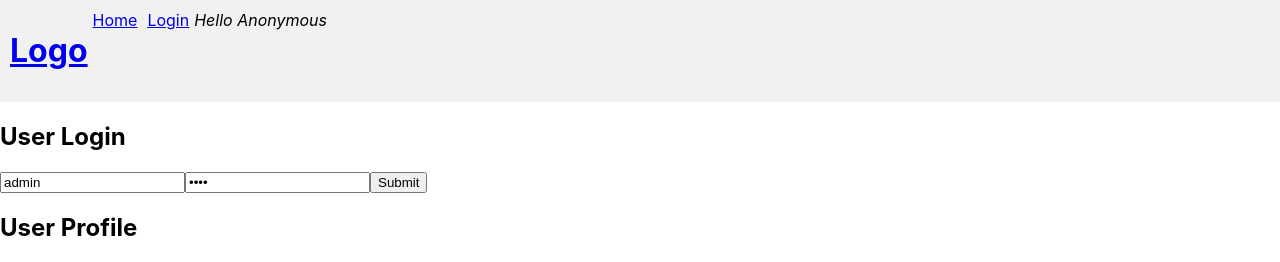
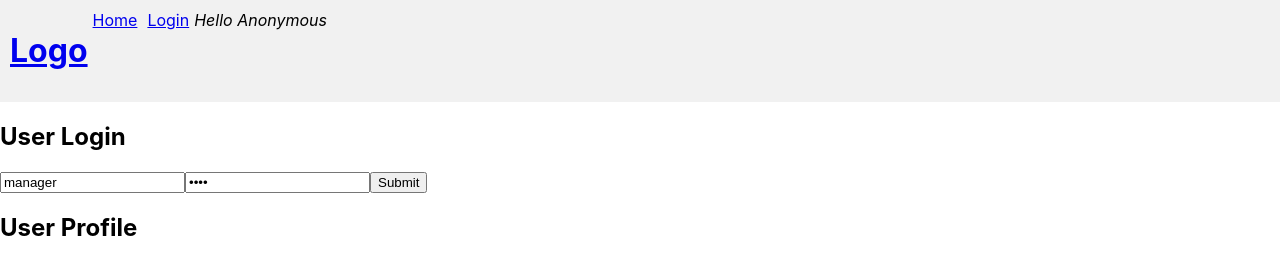
Before and after one commit to vaidis/react-drupal-starter, a React (Create React App) app: page /user/login in a window 1280 px wide. Shown: the top 262 px of the page. Built offline with nearby package versions, Linux system fonts and the light colour scheme.

Commit message:
login form credentials manager

```diff
--- a/src/user/UserLogin.js
+++ b/src/user/UserLogin.js
@@ -6,7 +6,7 @@ import UserProfile from './UserProfile'
 
 const UserLogin = ({ dispatchUserLoginRequest }) => {
 
-  const [name, setName] = React.useState("admin");
+  const [name, setName] = React.useState("manager");
   const [pass, setPass] = React.useState("1234");
 
   const handleSubmit = (e) => {
```
